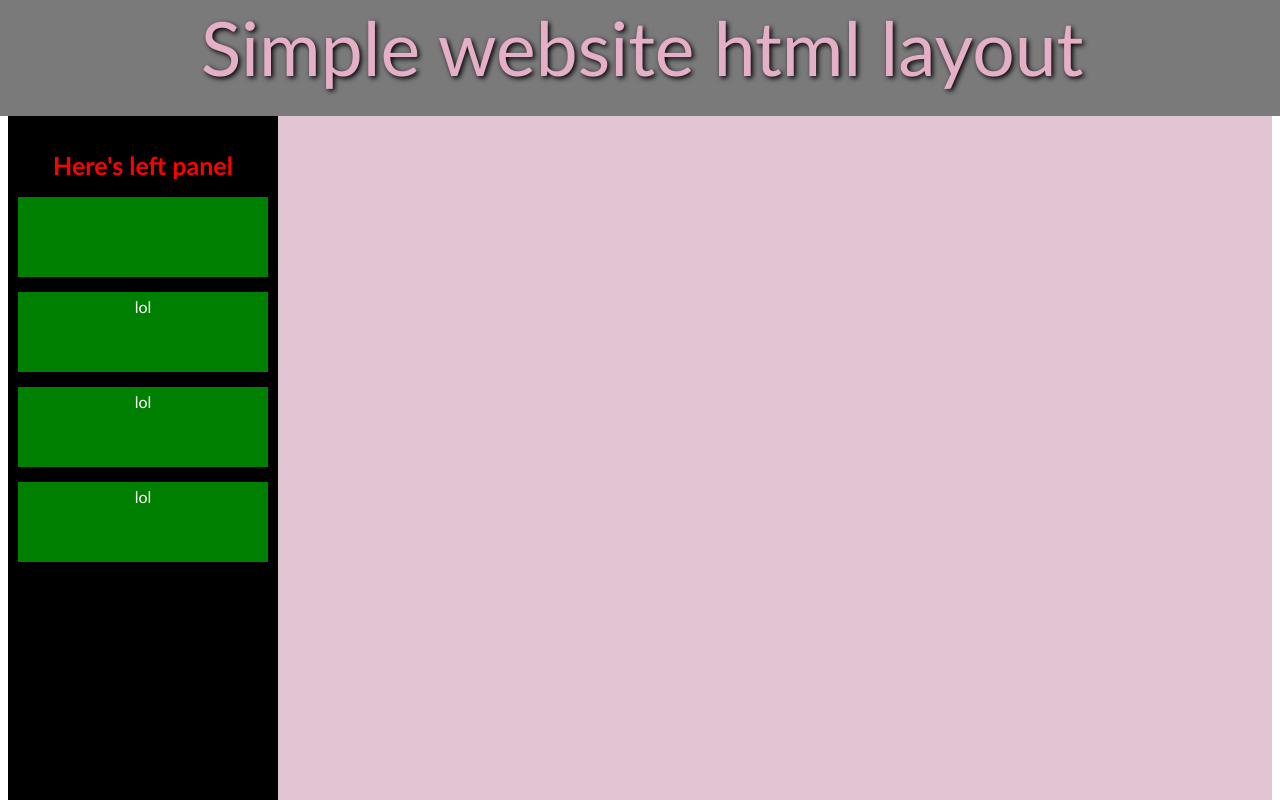
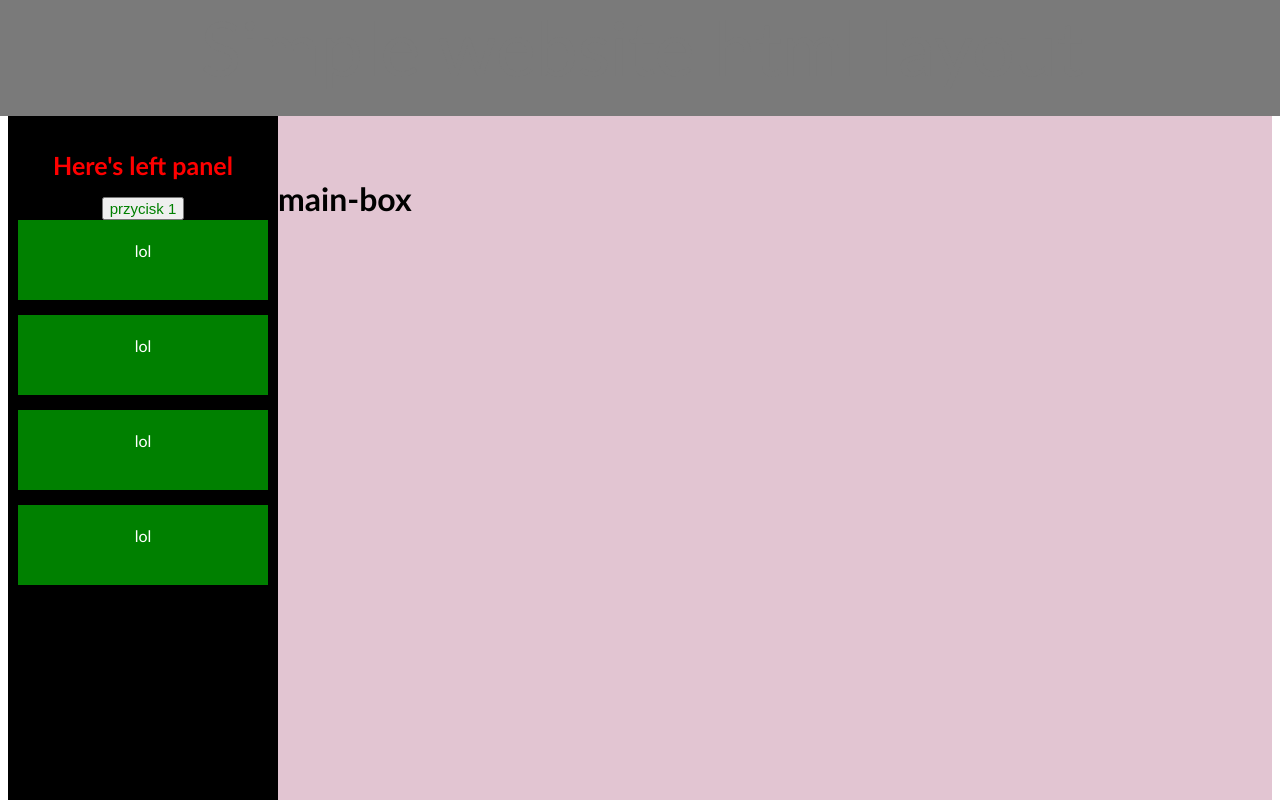
Before and after one commit to adamoqxdevelopment/Project-HTML, a plain HTML site: page index.html in a window 1280 px wide. Shown: the top 800 px of the page. Drawn offline with Linux system fonts and the light colour scheme.

Commit message:
update v0.02

```diff
--- a/StyleSheet1.css
+++ b/StyleSheet1.css
@@ -20,8 +20,9 @@ body
     background-color: #e2c5d2;
 }
     #h-highest {
-        color: #e4afc7;
-        text-shadow: 2px 2px 5px black;
+        color: #7a7a7a;
+        /*color: #e4afc7;*/
+/*        text-shadow: 2px 2px 5px black;*/
         font-size: 75px;
 }
     #left-panel {
@@ -40,7 +41,7 @@ body
         color: red;
         font-size: 25px;
 }
-    #left-panel h1 :hover {
+    #left-panel h1:hover {
         color: white;
     }
     .left-panel-child {
@@ -52,6 +53,26 @@ body
         transition: 1s;
 
 }
-    .left-panel :hover {
+    .left-panel:hover{
         color: red;
         }
+    .left-panel-child:hover {
+        background-color: red;
+    }
+
+    button {
+        color: green;
+        font-size: 15px;
+    }
+    button:hover {
+        background-color: green;
+        font-size: 10px;
+    }
+    #main-box {
+        padding-top: 150px;
+        padding-left: 15px;
+
+    }
+    #main-box h1:hover {
+        color:green;
+    }
--- a/index.html
+++ b/index.html
@@ -14,13 +14,18 @@
     <div id="blankspace1600px">
         <div id="left-panel">
             <h1> Here's left panel</h1>
-            <div class="left-panel-child" id="left-panel-child1"></div>
-            <div class="left-panel-child"> lol</div>
-            <div class="left-panel-child"> lol</div>
-            <div class="left-panel-child"> lol</div>
+            <button> przycisk 1</button>
+            <div class="left-panel-child" id="left-panel-child1"> <p>lol</p></div>
+            <div class="left-panel-child"><p>lol</p></div>
+            <div class="left-panel-child"><p>lol</p></div>
+            <div class="left-panel-child"><p>lol</p></div>
 
         </div>
-
+        <div id="main-box">
+            <h1>
+                main-box
+            </h1>
+        </div>
     </div>
 
 </body>
```
